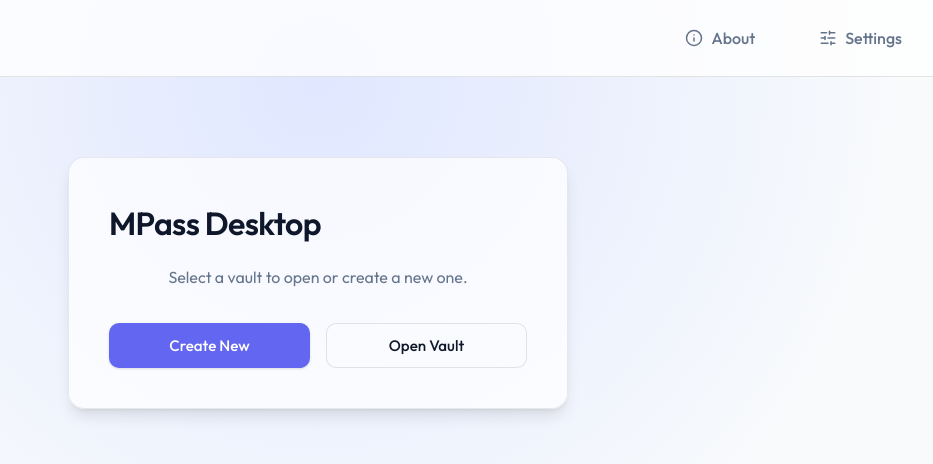
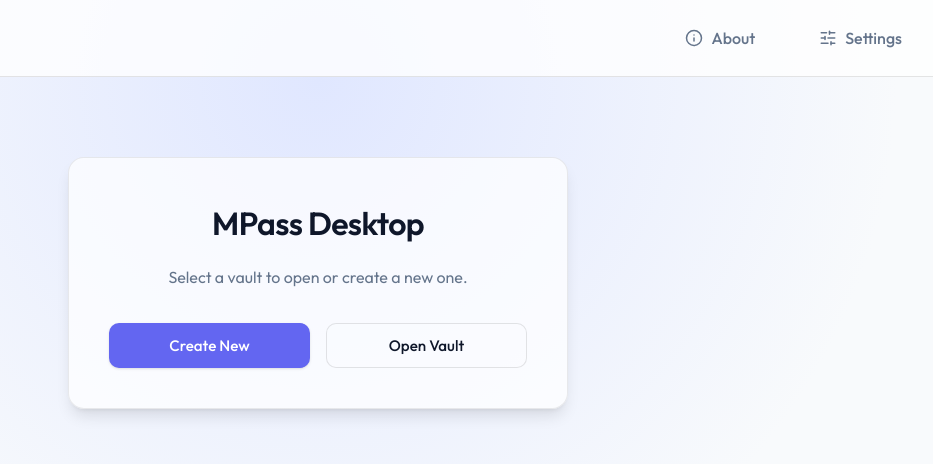
Before and after one commit to FuenRob/mpass-desktop, a React (Vite) app: page / in a window 1280 px wide. Shown: the top 464 px of the page, without its empty margins (322-1255 px from the left). Built offline with nearby package versions, Linux system fonts and the light colour scheme.

Commit message:
feat: center a application name

```diff
--- a/src/components/StartScreen.tsx
+++ b/src/components/StartScreen.tsx
@@ -102,7 +102,7 @@
 
   return (
     <div className="glass-panel" style={{ maxWidth: "500px", margin: "10vh auto", position: "relative" }}>
-      <div style={{ display: "flex", justifyContent: "space-between", alignItems: "center", marginBottom: "0.5rem" }}>
+      <div style={{ display: "flex", justifyContent: "center", alignItems: "center", marginBottom: "0.5rem" }}>
         <h1 style={{ margin: 0 }}>{t("start_screen.title")}</h1>
       </div>
 
```
